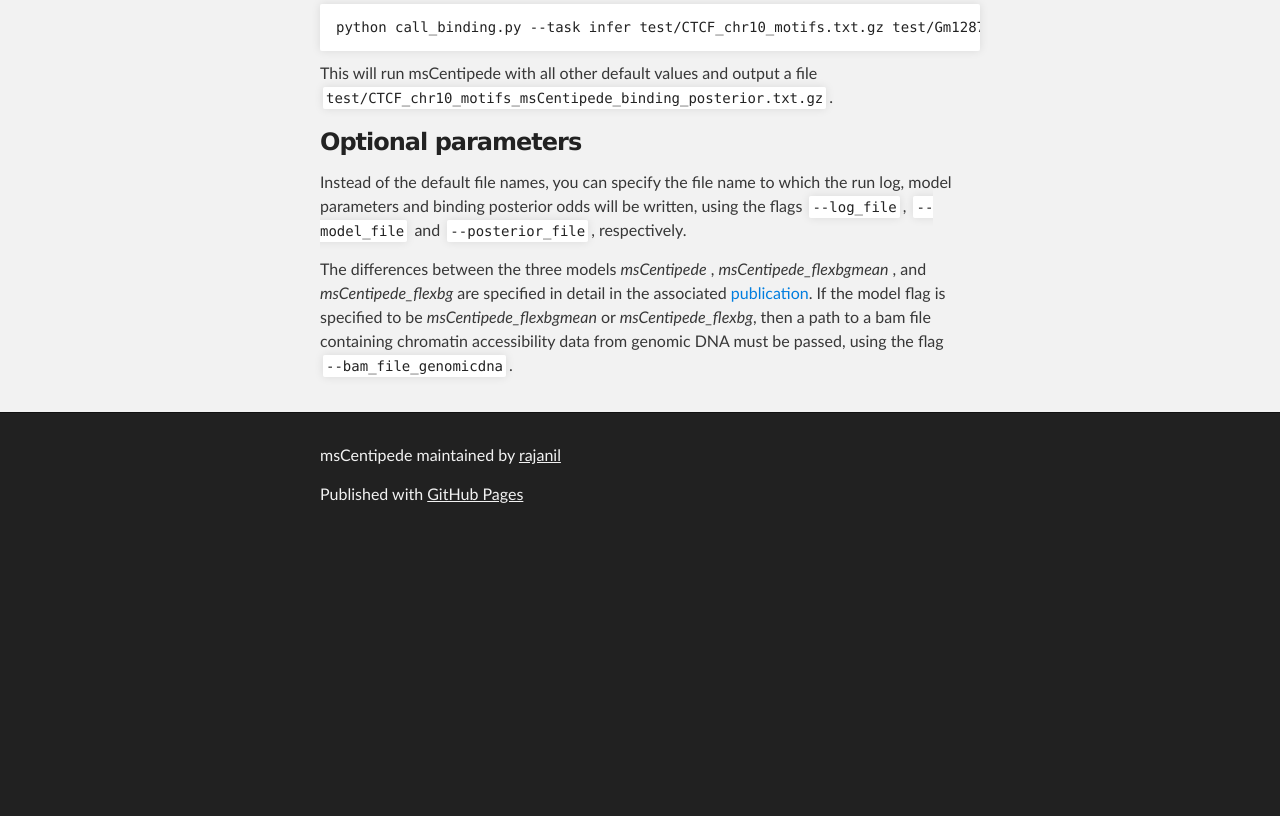
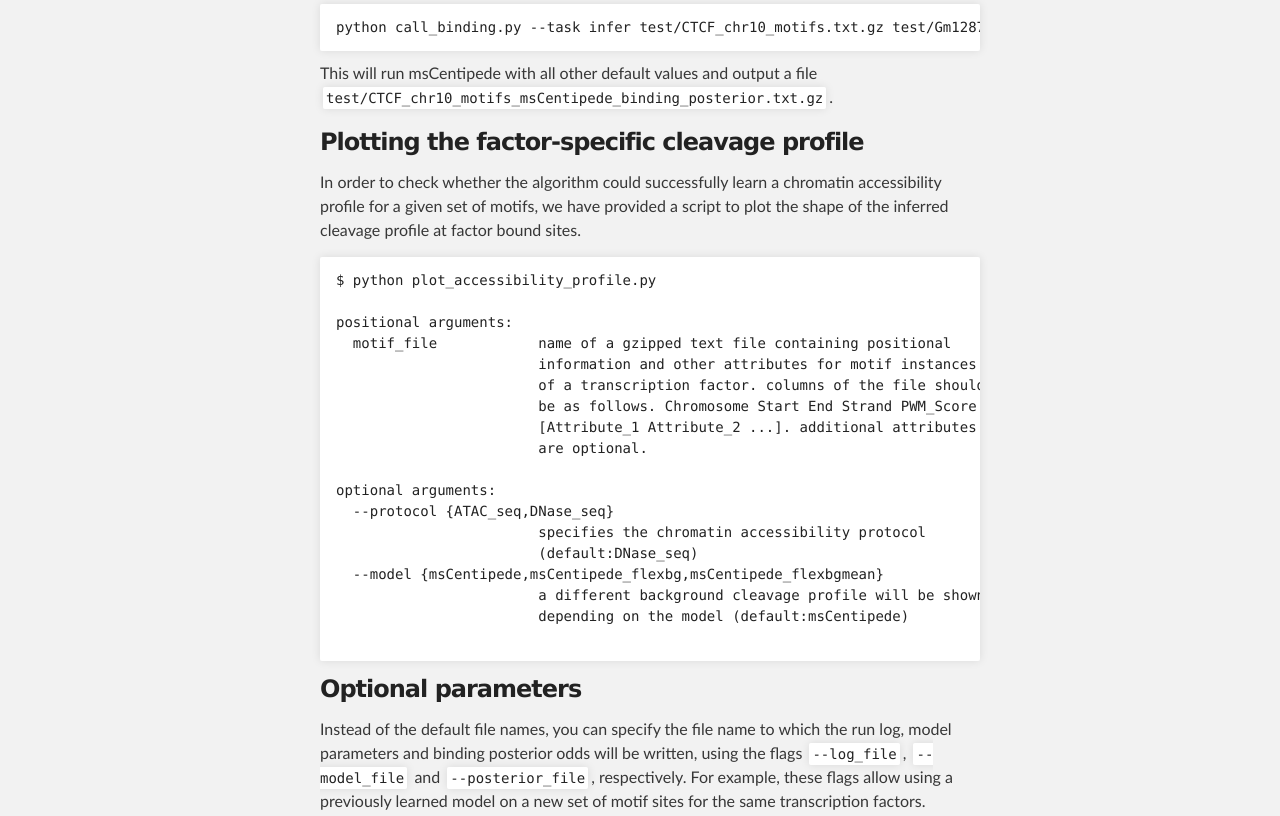
Before and after one commit to rajanil/msCentipede, a plain HTML site: page index.html in a window 1280 px wide. Shown: the part 4140-4956 px from the top of the page. Before the commit the page ends 4681 px from the top, so only its background shows below. Drawn offline with Linux system fonts and the light colour scheme.

Commit message:
updated project page

```diff
--- a/index.html
+++ b/index.html
@@ -36,7 +36,7 @@
 
 <p><strong>msCentipede</strong> is an algorithm for accurately inferring transcription factor binding sites using chromatin
 accessibility data (Dnase-seq, ATAC-seq) and is written in Python2.x and Cython.
-The <a href="">hierarchical multiscale model underlying msCentipede</a> identifies factor-bound genomic sites
+The <a href="http://journals.plos.org/plosone/article?id=10.1371/journal.pone.0138030">hierarchical multiscale model underlying msCentipede</a> identifies factor-bound genomic sites
 by using patterns in DNA cleavage resulting from the action of nucleases in open chromatin regions
 (regions typically bound by transcription factors). msCentipede,
 a generalization of the <a href="http://centipede.uchicago.edu">CENTIPEDE</a> model, accounts for
@@ -194,9 +194,34 @@ chr10 15627426  15627443  -       20.39377594
 <p>This will run msCentipede with all other default values and output a file <code>test/CTCF_chr10_motifs_msCentipede_binding_posterior.txt.gz</code>.</p>
 
 <h3>
+<a id="plotting-the-factor-specific-cleavage-profile" class="anchor" href="#plotting-the-factor-specific-cleavage-profile" aria-hidden="true"><span class="octicon octicon-link"></span></a>Plotting the factor-specific cleavage profile</h3>
+
+<p>In order to check whether the algorithm could successfully learn a chromatin accessibility profile for a given set of motifs, we have provided a script to plot the shape of the inferred cleavage profile at factor bound sites.</p>
+
+<pre><code>$ python plot_accessibility_profile.py
+
+positional arguments:
+  motif_file            name of a gzipped text file containing positional
+                        information and other attributes for motif instances
+                        of a transcription factor. columns of the file should
+                        be as follows. Chromosome Start End Strand PWM_Score
+                        [Attribute_1 Attribute_2 ...]. additional attributes
+                        are optional.
+
+optional arguments:
+  --protocol {ATAC_seq,DNase_seq}
+                        specifies the chromatin accessibility protocol
+                        (default:DNase_seq)
+  --model {msCentipede,msCentipede_flexbg,msCentipede_flexbgmean}
+                        a different background cleavage profile will be shown
+                        depending on the model (default:msCentipede)
+
+</code></pre>
+
+<h3>
 <a id="optional-parameters" class="anchor" href="#optional-parameters" aria-hidden="true"><span class="octicon octicon-link"></span></a>Optional parameters</h3>
 
-<p>Instead of the default file names, you can specify the file name to which the run log, model parameters and binding posterior odds will be written, using the flags <code>--log_file</code>, <code>--model_file</code> and <code>--posterior_file</code>, respectively.</p>
+<p>Instead of the default file names, you can specify the file name to which the run log, model parameters and binding posterior odds will be written, using the flags <code>--log_file</code>, <code>--model_file</code> and <code>--posterior_file</code>, respectively. For example, these flags allow using a previously learned model on a new set of motif sites for the same transcription factors.</p>
 
 <p>The differences between the three models <em>msCentipede</em> , <em>msCentipede_flexbgmean</em> , and <em>msCentipede_flexbg</em> are specified in detail in the associated <a href="">publication</a>. If the model flag is specified to be <em>msCentipede_flexbgmean</em> or <em>msCentipede_flexbg</em>, then a path to a bam file containing chromatin accessibility data from genomic DNA must be passed, using the flag <code>--bam_file_genomicdna</code>.</p>
       </section>
```
